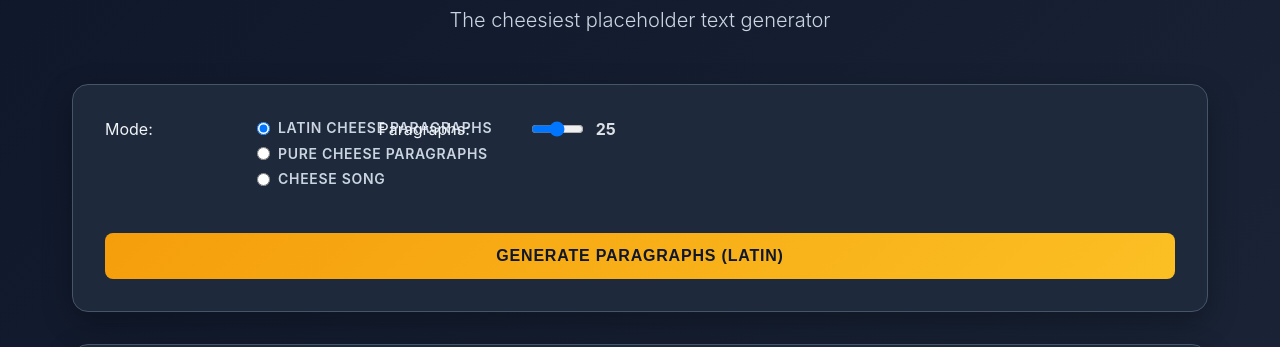
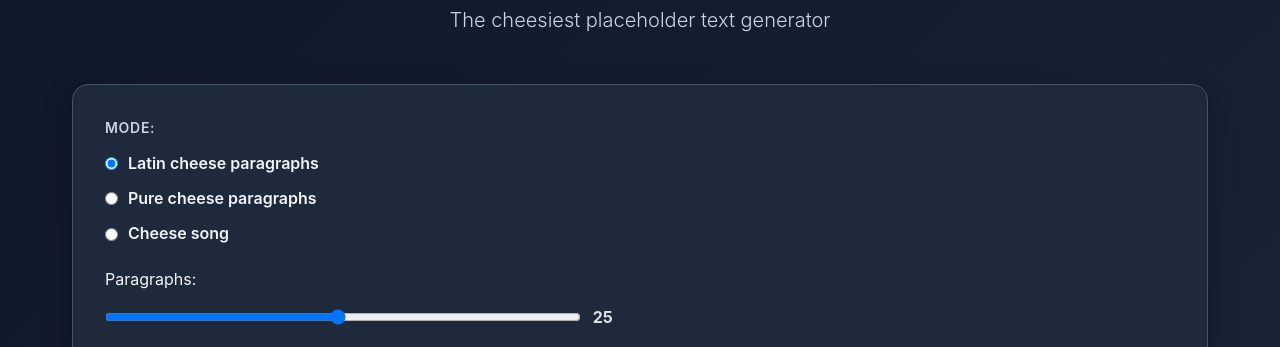
Before and after one commit to byteben/CheeseIpsum, a plain HTML site: page index.html in a window 1280 px wide. Shown: the part 126-473 px from the top of the page. Drawn offline with Linux system fonts and the light colour scheme.

Commit message:
new cheese

```diff
--- a/index.html
+++ b/index.html
@@ -19,14 +19,22 @@
         <main>
             <div class="controls">
                 <div class="control-group" id="modeOptions">
-                    <span class="label">Mode:</span>
-                    <div>
-                        <label><input type="radio" name="modeOption" value="para-latin" checked> Latin cheese paragraphs</label>
-                        <label><input type="radio" name="modeOption" value="para-cheese"> Pure cheese paragraphs</label>
-                        <label><input type="radio" name="modeOption" value="pop-song"> Cheese song</label>
+                    <div class="control-title">Mode:</div>
+                    <div class="options">
+                        <div class="option">
+                            <input type="radio" name="modeOption" value="para-latin" checked>
+                            <label>Latin cheese paragraphs</label>
+                        </div>
+                        <div class="option">
+                            <input type="radio" name="modeOption" value="para-cheese">
+                            <label>Pure cheese paragraphs</label>
+                        </div>
+                        <div class="option">
+                            <input type="radio" name="modeOption" value="pop-song">
+                            <label>Cheese song</label>
+                        </div>
                     </div>
                 </div>
-
                 <div class="control-group" id="countOptions">
                     <span class="label">Paragraphs:</span>
                     <div class="slider-row">
--- a/styles.css
+++ b/styles.css
@@ -66,18 +66,74 @@ main {
   border-radius: 1rem;
   padding: 2rem;
   margin-bottom: 2rem;
-    display: grid;
-    grid-template-columns: repeat(auto-fit, minmax(200px, 1fr));
-    gap: 1.5rem;
+  display: flex;              /* ✅ was grid */
+  flex-direction: column;     /* ✅ stack */
+  gap: 1.25rem;
   border: 1px solid var(--border);
   box-shadow: 0 10px 30px var(--shadow);
 }
 
+/* Keep each section tidy */
 .control-group {
   display: flex;
   flex-direction: column;
-    gap: 0.5rem;
+  gap: 0.75rem;
 }
+
+/* Only style the little section label, not every <label> */
+.control-title {
+  font-weight: 600;
+  color: var(--text-secondary);
+  font-size: 0.875rem;
+  text-transform: uppercase;
+  letter-spacing: 0.05em;
+}
+
+/* Radio labels should look normal */
+.option label {
+  font-weight: 600;
+  color: var(--text-primary);
+  font-size: 1rem;
+  text-transform: none;
+  letter-spacing: normal;
+}
+
+/* Make options a neat list */
+.options {
+  display: flex;
+  flex-direction: column;
+  gap: 0.6rem;
+}
+
+.option {
+  display: inline-flex;
+  align-items: center;
+  gap: 10px;
+}
+
+/* Slider row */
+.slider-row {
+  display: flex;
+  align-items: center;
+  gap: 12px;
+  max-width: 520px;
+}
+
+.slider-row input[type="range"] {
+  width: 100%;
+}
+
+.slider-value {
+  min-width: 3ch;
+  font-weight: 700;
+  opacity: 0.9;
+}
+
+/* Button should span full width */
+.btn-primary {
+  width: 100%;
+}
+
 
 label {
     font-weight: 600;
@@ -251,40 +307,6 @@ footer {
     }
 }
 
-.control-group {
-  display: grid;
-  grid-template-columns: 140px 1fr;
-  gap: 12px;
-  align-items: start;
-  margin-bottom: 16px;
-}
-
-.control-group label {
-  display: inline-flex;
-  align-items: center;
-  gap: 8px;
-  margin-right: 16px;
-  white-space: nowrap;
-}
-
-.slider-row {
-  display: flex;
-  align-items: center;
-  gap: 12px;
-  max-width: 520px;
-}
-
-.slider-row input[type="range"] {
-  width: 100%;
-}
-
-.slider-value {
-  min-width: 3ch;
-  font-weight: 700;
-  opacity: 0.9;
-}
-
-
 @media (max-width: 768px) {
     .container {
         padding: 1rem;
```
Lines whose indentation alone changed are shown as unchanged.
